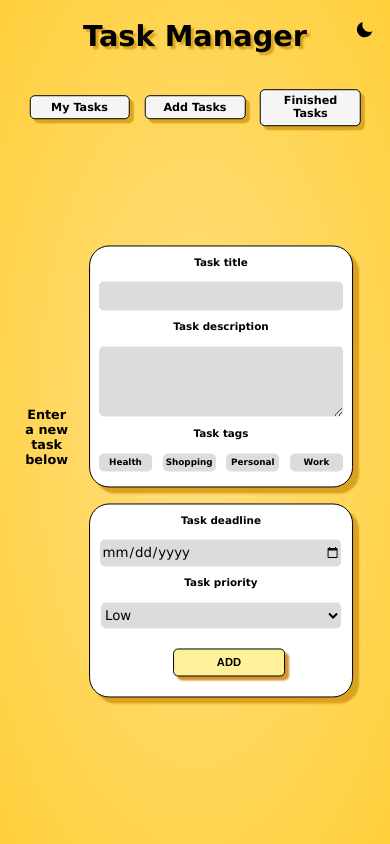
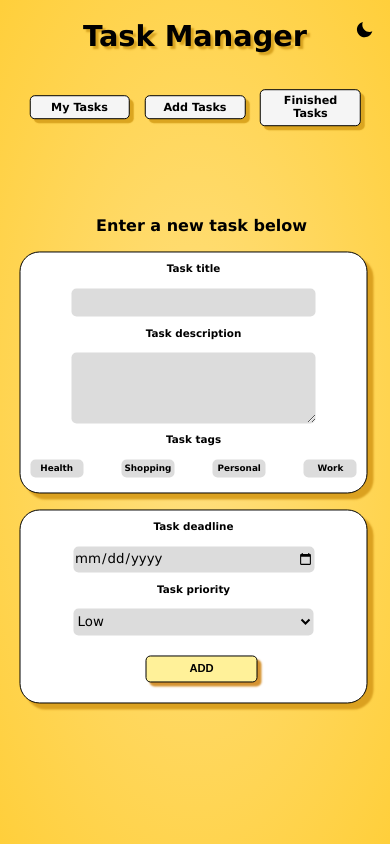
Before and after one commit to adithkrishnan98/Task-Manager-App, a React (Create React App) app: page /create in a window 390 px wide. Built offline with nearby package versions, Linux system fonts and the light colour scheme; no server answers.

Commit message:
Update index.css

```diff
--- a/src/index.css
+++ b/src/index.css
@@ -1223,7 +1223,8 @@ html{
     align-items: center;
     height: 60%;
     width: 100%;
-    margin-top: -3.7em;
+    margin-top: -2em;
+    position: relative;
   }
 
   .create-task-container h3{
@@ -1234,8 +1235,12 @@ html{
     width: 100%;
     display: flex;
     justify-content: flex-start;
+    flex-direction: column;
     align-items: center;
-  }
+    position: absolute;
+    top: -30%; right: 7%;
+  }
+
   .create-task form{
     display: grid;
     grid-template-columns: 1fr;
@@ -1403,7 +1408,8 @@ html{
     align-items: center;
     height: 60%;
     width: 100%;
-    margin-top: -3.7em;
+    margin-top: -2em;
+    position: relative;
   }
 
   .create-task-container h3{
@@ -1414,7 +1420,10 @@ html{
     width: 100%;
     display: flex;
     justify-content: flex-start;
+    flex-direction: column;
     align-items: center;
+    position: absolute;
+    top: -30%; right: 7%;
   }
 
   .create-task form{
@@ -1591,7 +1600,8 @@ html{
     align-items: center;
     height: 60%;
     width: 100%;
-    margin-top: -3.7em;
+    margin-top: -2em;
+    position: relative;
   }
 
   .create-task-container h3{
@@ -1602,7 +1612,10 @@ html{
     width: 100%;
     display: flex;
     justify-content: flex-start;
+    flex-direction: column;
     align-items: center;
+    position: absolute;
+    top: -30%; right: 7%;
   }
 
   .create-task form{
@@ -1799,7 +1812,7 @@ html{
 
   .complete-btn{
     width: 95%;
-    height: 10em;
+    height: 10.1em;
     font-size : 0.60em;
   }
 
@@ -1821,7 +1834,7 @@ html{
     align-items: center;
     height: 60%;
     width: 100%;
-    margin-top: -1.5em;
+    margin-top: -2em;
     position: relative;
   }
 
@@ -2057,20 +2070,24 @@ html{
       flex-direction: column;
       align-items: center;
       height: 60%;
-      width: 110%;
-      margin-right: -0.5em ;
-      margin-top: -1.5em;
+      width: 100%;
+      margin-right: -0.5em;
+      margin-top: -2em;
+      position: relative;
     }
 
     .create-task-container h3{
-      font-size : 0.8em;
+      font-size : 1em;
     }
 
     .create-task{
       width: 100%;
       display: flex;
       justify-content: flex-start;
+      flex-direction: column;
       align-items: center;
+      position: absolute;
+      top: -30%; right: 7%;
     }
 
     .create-task form{
```
Lines whose indentation alone changed are shown as unchanged.
